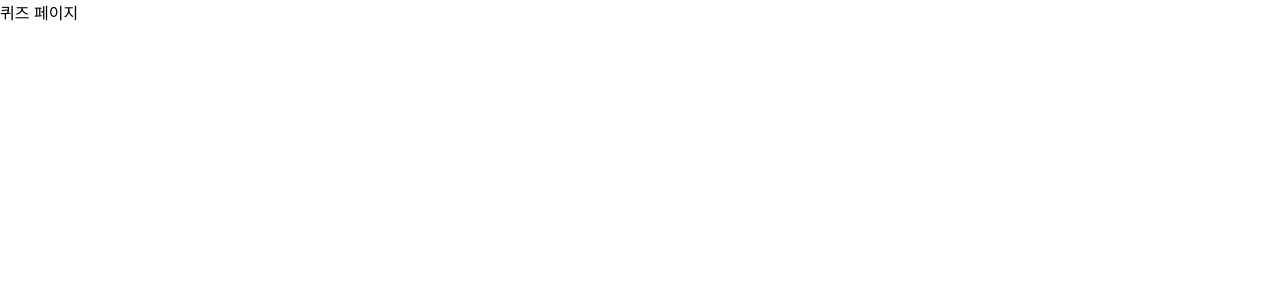
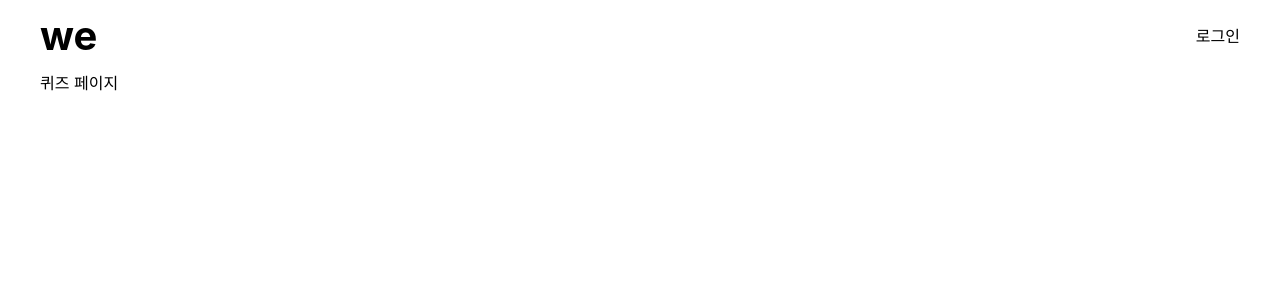
Before and after one commit to lygggg/we-study, a React (Vite) app: page / in a window 1280 px wide. Shown: the top 300 px of the page. Built offline with nearby package versions, Linux system fonts and the light colour scheme.

Commit message:
Add: 헤더 컴포넌트 생성

```diff
--- a/package.json
+++ b/package.json
@@ -9,11 +9,13 @@
   "dependencies": {
     "react": "^17.0.2",
     "react-dom": "^17.0.2",
-    "react-router-dom": "^6.2.1"
+    "react-router-dom": "^6.2.1",
+    "styled-components": "^5.3.3"
   },
   "devDependencies": {
     "@types/react": "^17.0.33",
     "@types/react-dom": "^17.0.10",
+    "@types/styled-components": "^5.1.21",
     "@vitejs/plugin-react": "^1.0.7",
     "typescript": "^4.4.4",
     "vite": "^2.7.2"
--- a/src/App.tsx
+++ b/src/App.tsx
@@ -1,17 +1,31 @@
 import { Route, Routes, BrowserRouter } from "react-router-dom";
+import styled from "styled-components";
 import QuestionPage from "./pages/QuestionPage";
+import Header from "./components/Header";
 import "./App.css";
 
 function App() {
   return (
     <>
       <BrowserRouter>
-        <Routes>
-          <Route path="/" element={<QuestionPage />} />
-        </Routes>
+        <Container>
+          <Header />
+          <Routes>
+            <Route path="/" element={<QuestionPage />} />
+          </Routes>
+        </Container>
       </BrowserRouter>
     </>
   );
 }
 
+const Container = styled.div`
+  width: 100%;
+  height: 100%;
+  margin: 0 auto;
+
+  @media only screen and (min-width: 1200px) {
+    max-width: 1200px;
+  }
+`;
 export default App;
--- /dev/null
+++ b/src/components/Header.tsx
@@ -0,0 +1,48 @@
+import React from "react";
+import { Link } from "react-router-dom";
+
+import styled from "styled-components";
+
+const Header = () => {
+  return (
+    <>
+      <HeaderDiv>
+        <HeadDiv>
+          <StyledLink to={`/`}>
+            <NameDiv>we</NameDiv>
+          </StyledLink>
+          <StyledLink to={`/basket`}>
+            <div>로그인</div>
+          </StyledLink>
+        </HeadDiv>
+      </HeaderDiv>
+    </>
+  );
+};
+const NameDiv = styled.div`
+  font-size: 40px;
+  font-weight: bold;
+`;
+const HeaderDiv = styled.header`
+  width: 100%;
+  height: 70px;
+  top: 0;
+  left: 0;
+  z-index: 1000;
+  display: flex;
+`;
+
+const HeadDiv = styled.div`
+  width: 100%;
+  heigth: 100%;
+  display: flex;
+  justify-content: space-between;
+  align-items: center;
+`;
+
+const StyledLink = styled(Link)`
+  text-decoration: none;
+  color: #000000;
+`;
+
+export default Header;
```
Also changed, not shown: 1 other file (tests, documents, lock files or other folders).
